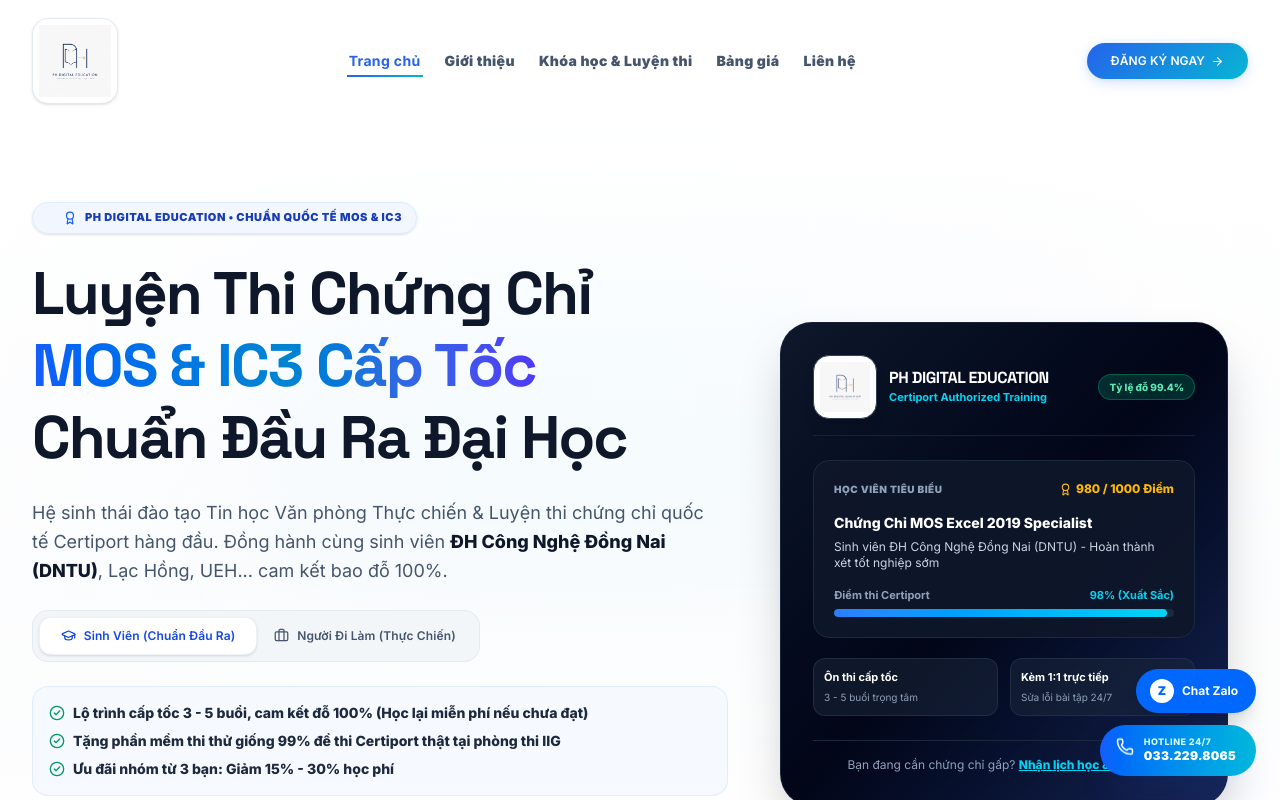
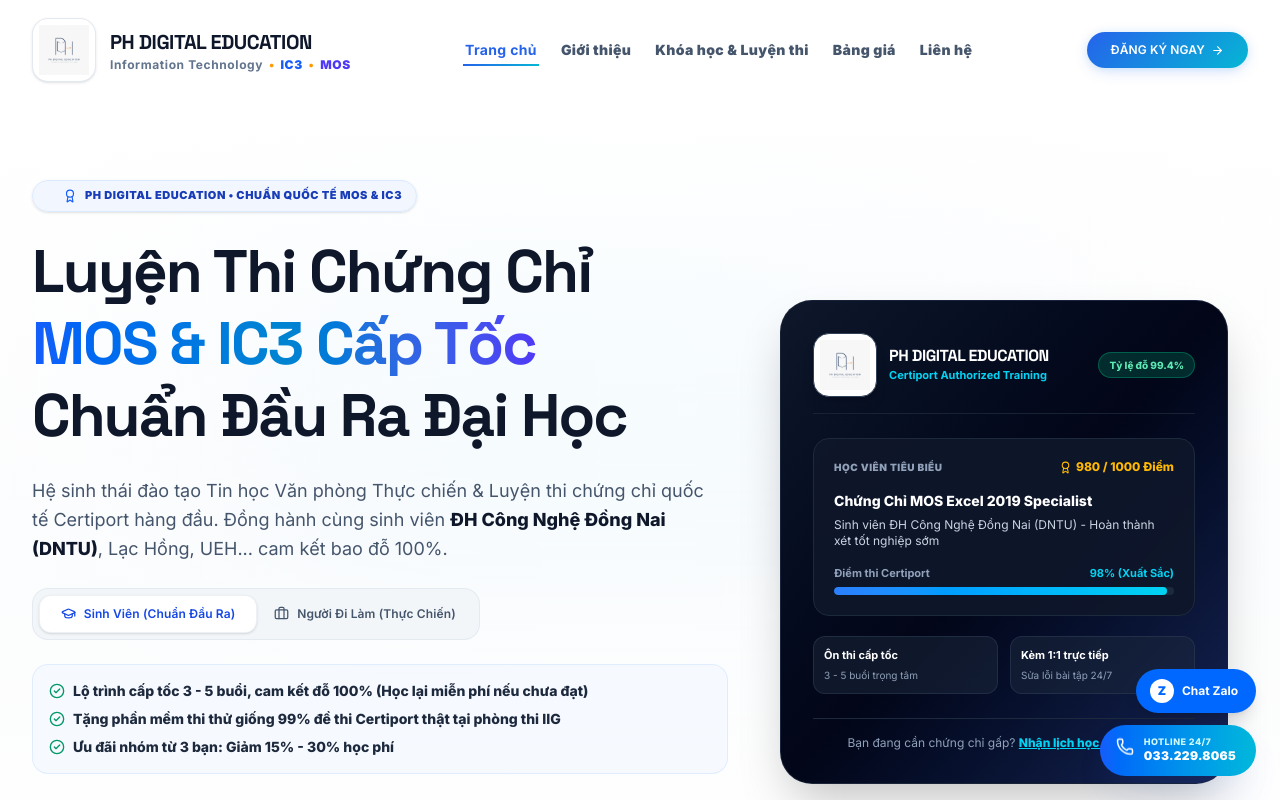
Before and after one commit to HUYJSC/tinhocjgenz, a Next.js app: page / in a window 1280 px wide. Shown: the top 800 px of the page. Built offline with nearby package versions, Linux system fonts and the light colour scheme.

Commit message:
feat: add bold brand title and typography next to logo in Header and Footer

```diff
--- a/components/Footer.tsx
+++ b/components/Footer.tsx
@@ -11,13 +11,25 @@
         <div className="grid grid-cols-1 md:grid-cols-2 lg:grid-cols-4 gap-10 mb-12">
           {/* Column 1: Brand Intro */}
           <div className="flex flex-col gap-4">
-            <Link href="/" className="group inline-block w-max">
-              <div className="bg-white p-2.5 rounded-2xl shadow-xl border border-slate-700 inline-block">
+            <Link href="/" className="group flex items-center gap-3.5 w-max">
+              <div className="w-14 h-14 sm:w-16 sm:h-16 rounded-2xl bg-white p-1.5 shadow-xl border border-slate-700 flex items-center justify-center shrink-0">
                 <img
                   src="/logo.png"
                   alt="PH Digital Education"
-                  className="h-16 sm:h-20 md:h-24 w-auto object-contain group-hover:scale-105 transition-all duration-300"
+                  className="w-full h-full object-contain group-hover:scale-105 transition-all duration-300"
                 />
+              </div>
+              <div className="flex flex-col">
+                <span className="text-base sm:text-lg font-black tracking-tight text-white leading-tight font-display">
+                  PH DIGITAL EDUCATION
+                </span>
+                <div className="text-[10px] sm:text-[11px] font-bold text-slate-400 mt-1 flex items-center gap-1.5 leading-none">
+                  <span>IT</span>
+                  <span className="text-amber-400 font-bold">•</span>
+                  <span className="text-cyan-400 font-black">IC3</span>
+                  <span className="text-amber-400 font-bold">•</span>
+                  <span className="text-blue-400 font-black">MOS</span>
+                </div>
               </div>
             </Link>
             <p className="text-slate-400 text-sm leading-relaxed mt-1">
--- a/components/Header.tsx
+++ b/components/Header.tsx
@@ -42,14 +42,27 @@
     >
       <div className="max-w-7xl mx-auto px-4 sm:px-6 lg:px-8">
         <div className="flex items-center justify-between">
-          {/* Logo and Brand - BIGGER & PROMINENT */}
-          <Link href="/" className="group shrink-0 flex items-center py-0.5">
-            <div className="bg-white hover:bg-slate-50 border border-slate-200/90 hover:border-blue-300 rounded-2xl p-1.5 shadow-sm smooth-transition">
+          {/* Logo and Brand Typography */}
+          <Link href="/" className="group shrink-0 flex items-center gap-3 sm:gap-3.5 py-0.5">
+            <div className="w-12 h-12 sm:w-14 sm:h-14 md:w-16 md:h-16 rounded-2xl bg-white border border-slate-200/90 group-hover:border-blue-300 shadow-sm p-1.5 flex items-center justify-center shrink-0 smooth-transition">
               <img
                 src="/logo.png"
                 alt="PH Digital Education Logo"
-                className="h-12 sm:h-14 md:h-16 lg:h-18 w-auto object-contain group-hover:scale-105 transition-all duration-300"
+                className="w-full h-full object-contain group-hover:scale-105 transition-all duration-300"
               />
+            </div>
+            <div className="flex flex-col justify-center">
+              <span className="text-sm sm:text-base md:text-lg lg:text-xl font-black tracking-tight text-slate-900 leading-tight group-hover:text-blue-600 transition-colors font-display">
+                PH DIGITAL EDUCATION
+              </span>
+              <div className="text-[9px] sm:text-[11px] md:text-xs font-bold tracking-wider mt-0.5 sm:mt-1 flex items-center gap-1 sm:gap-1.5 leading-none">
+                <span className="hidden sm:inline text-slate-500">Information Technology</span>
+                <span className="inline sm:hidden text-slate-500">IT</span>
+                <span className="text-amber-500 font-black">•</span>
+                <span className="text-blue-600 font-black">IC3</span>
+                <span className="text-amber-500 font-black">•</span>
+                <span className="text-indigo-600 font-black">MOS</span>
+              </div>
             </div>
           </Link>
 
```
